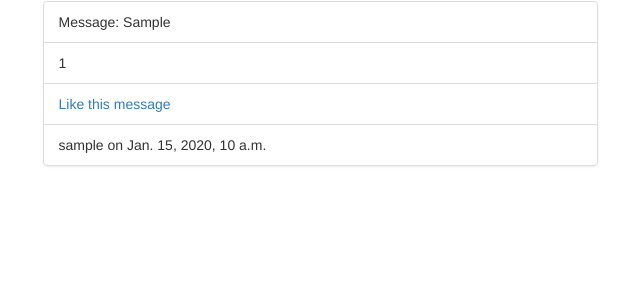
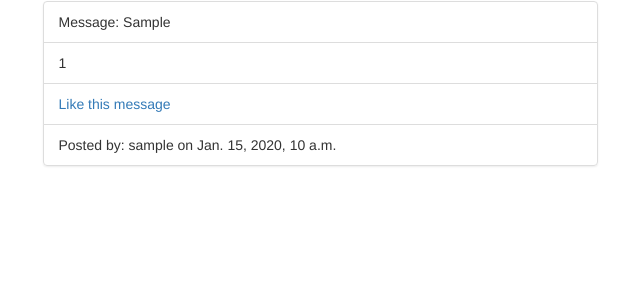
Before and after one commit to Anders12345/Kvittr, a Django app: page /kvittrmsg/1/ in a window 1280 px wide. Shown: the part 122-422 px from the top of the page, without its empty margins (320-960 px from the left). Run offline with Django 3.2, Linux system fonts and the light colour scheme; a user stored in the database is signed in; tables that the repository leaves empty hold one stand-in row (values such as "Sample post"); some libraries are stand-ins or nearby versions.

Commit message:
Wrote Posted by: before msg.created_by

```diff
--- a/kvittr/kvittrmsg/templates/kvittrmsg/msg_details.html
+++ b/kvittr/kvittrmsg/templates/kvittrmsg/msg_details.html
@@ -7,7 +7,7 @@
         		<li class="list-group-item">Message: {{ msg.msg }}</li>
         		<li id="id-likes-for-msg-{{ msg.id }}" class="list-group-item">{{ msg.likes }}</li>
         		<li class="list-group-item"><a href="" class="add-likes-link" data-msgid="{{ msg.id }}">Like this message</a></li>
-        		<li class="list-group-item">{{ msg.created_by }} on {{ msg.created_datetime }}</li>
+        		<li class="list-group-item">Posted by: {{ msg.created_by }} on {{ msg.created_datetime }}</li>
     		</ul>
     	</div>
     </div>
```
